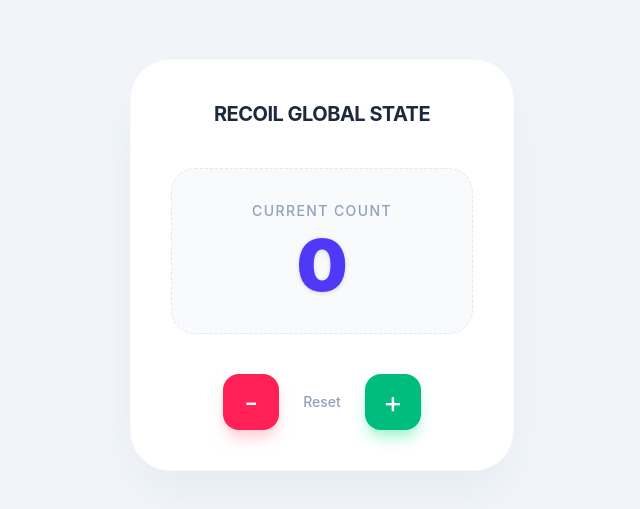
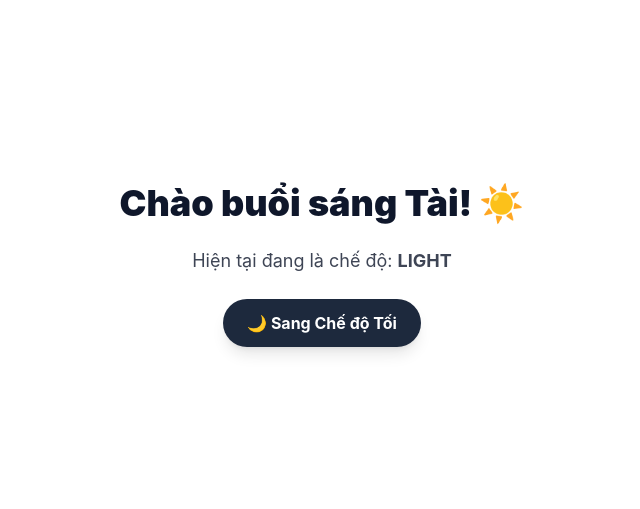
Before and after one commit to ngtantaidev7/Tuan7_NguyenTanTai_23701841, a React (Vite) app: page / in a window 1280 px wide. Shown: the part 135-644 px from the top of the page, without its empty margins (318-958 px from the left). Built offline with nearby package versions, Linux system fonts and the light colour scheme.

Commit message:
Bo sung minh chung bai lam Tuan7_Bai2_Buoi6

```diff
--- a/src/App.jsx
+++ b/src/App.jsx
@@ -1,27 +1,38 @@
-import { RecoilRoot } from 'recoil';
-import ComponentA from './components/ComponentA';
-import ComponentB from './components/ComponentB';
+import { RecoilRoot, useRecoilValue } from 'recoil';
+import ThemeToggle from './components/ThemeToggle';
+import { themeState } from './store/themeAtom';
+
+// Tạo một Component con để dùng được Hook useRecoilValue
+const AppContent = () => {
+  const theme = useRecoilValue(themeState);
+
+  return (
+    <div
+      className={`min-h-screen flex flex-col items-center justify-center transition-colors duration-500
+      ${theme === 'light' ? 'bg-white text-slate-900' : 'bg-slate-900 text-white'}`}
+    >
+      <div className='text-center space-y-6'>
+        <h1 className='text-4xl font-black'>
+          {theme === 'light'
+            ? 'Chào buổi sáng Tài! ☀️'
+            : 'Chúc Tài ngủ ngon! 🌙'}
+        </h1>
+
+        <p className='text-lg opacity-80'>
+          Hiện tại đang là chế độ:{' '}
+          <span className='uppercase font-bold'>{theme}</span>
+        </p>
+
+        <ThemeToggle />
+      </div>
+    </div>
+  );
+};
 
 function App() {
   return (
     <RecoilRoot>
-      <div className='min-h-screen bg-slate-100 flex items-center justify-center p-6'>
-        <div className='bg-white w-full max-w-sm p-10 rounded-[2.5rem] shadow-2xl shadow-slate-200 space-y-10 border border-slate-50'>
-          <header>
-            <h1 className='text-center text-slate-800 font-bold text-xl tracking-tight'>
-              RECOIL GLOBAL STATE
-            </h1>
-          </header>
-
-          <section className='py-8 bg-slate-50 rounded-3xl border border-dashed border-slate-200'>
-            <ComponentA />
-          </section>
-
-          <footer>
-            <ComponentB />
-          </footer>
-        </div>
-      </div>
+      <AppContent />
     </RecoilRoot>
   );
 }
--- /dev/null
+++ b/src/components/ThemeToggle.jsx
@@ -0,0 +1,31 @@
+import { useRecoilState } from 'recoil';
+import { themeState } from '../store/themeAtom';
+import { useEffect } from 'react';
+
+const ThemeToggle = () => {
+  const [theme, setTheme] = useRecoilState(themeState);
+
+  useEffect(() => {
+    localStorage.setItem('app-theme', theme);
+  }, [theme]);
+
+  const toggleTheme = () => {
+    setTheme(theme === 'light' ? 'dark' : 'light');
+  };
+
+  return (
+    <button
+      onClick={toggleTheme}
+      className={`px-6 py-3 rounded-full font-bold transition-all duration-500 shadow-lg active:scale-90
+        ${
+          theme === 'light'
+            ? 'bg-slate-800 text-white'
+            : 'bg-yellow-400 text-slate-900'
+        }`}
+    >
+      {theme === 'light' ? '🌙 Sang Chế độ Tối' : '☀️ Sang Chế độ Sáng'}
+    </button>
+  );
+};
+
+export default ThemeToggle;
--- /dev/null
+++ b/src/store/themeAtom.jsx
@@ -0,0 +1,11 @@
+import { atom } from 'recoil';
+
+const getInitialTheme = () => {
+  const savedTheme = localStorage.getItem('app-theme');
+  return savedTheme ? savedTheme : 'light';
+};
+
+export const themeState = atom({
+  key: 'themeState',
+  default: getInitialTheme(),
+});
```
Also changed, not shown: Minhchungbailam/MinhchungTuan7_Buoi6_Bai2(1).png (added), Minhchungbailam/MinhchungTuan7_Buoi6_Bai2(2).png (added).
